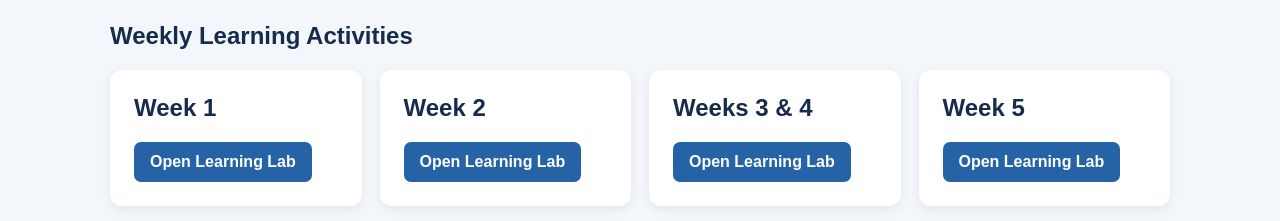
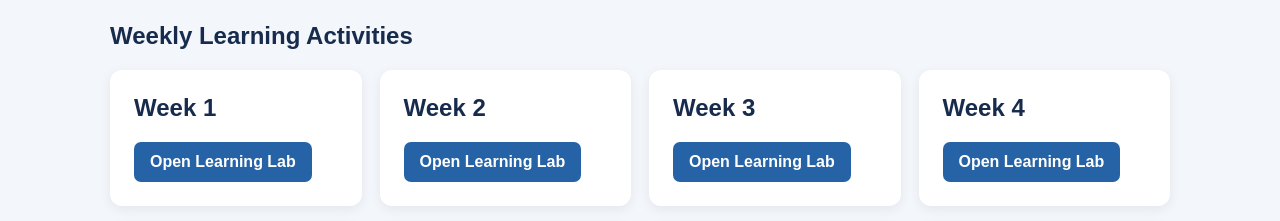
Before and after one commit to DrMaherAlrahhal/CSCI-310-Principles-of-Programming-Languages, a plain HTML site: page index.html in a window 1280 px wide. Shown: the part 282-503 px from the top of the page. Drawn offline with Linux system fonts and the light colour scheme.

Commit message:
Update index.html

```diff
--- a/index.html
+++ b/index.html
@@ -78,10 +78,8 @@
 const labs = [
   { title: "Week 1", url: "./Week-1/index.html" },
   { title: "Week 2", url: "./Week-2/index.html" },
-  {
-    title: "Weeks 3 & 4",
-    url: "./Week-3-and-4/index.html"
-  },
+  { title: "Week 3", url: "./Week-3/index.html" },
+  { title: "Week 4", url: "./Week-4/index.html" },
   { title: "Week 5", url: "./Week-5/index.html" },
   { title: "Week 6", url: "./Week-6/index.html" },
   { title: "Week 7", url: "./Week-7/index.html" },
```
